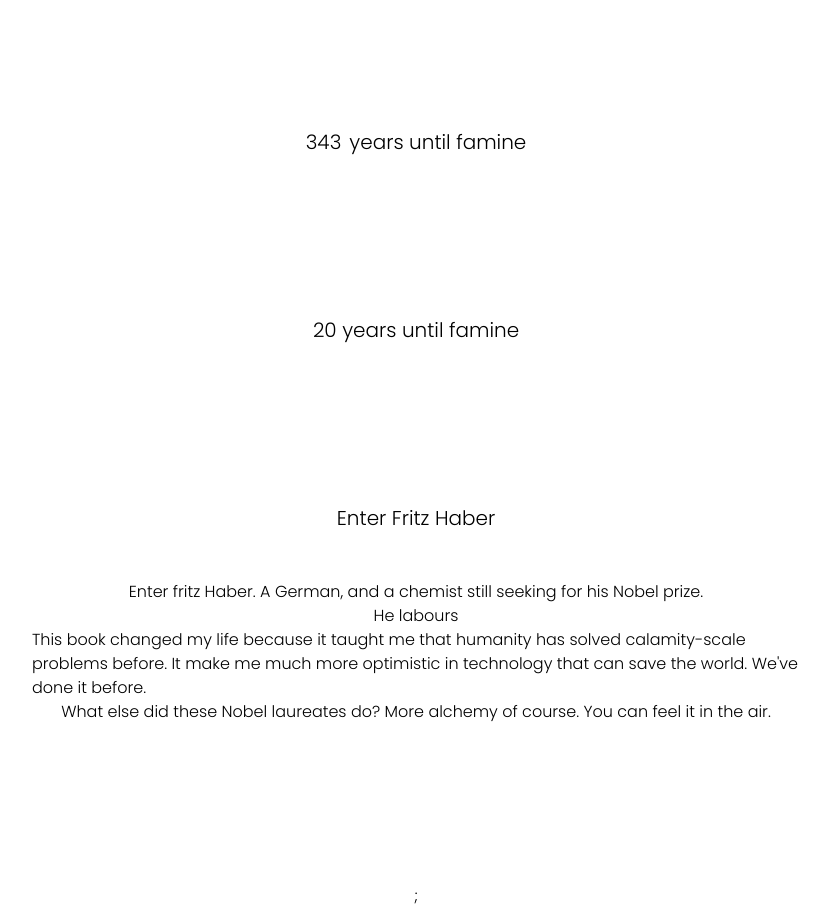
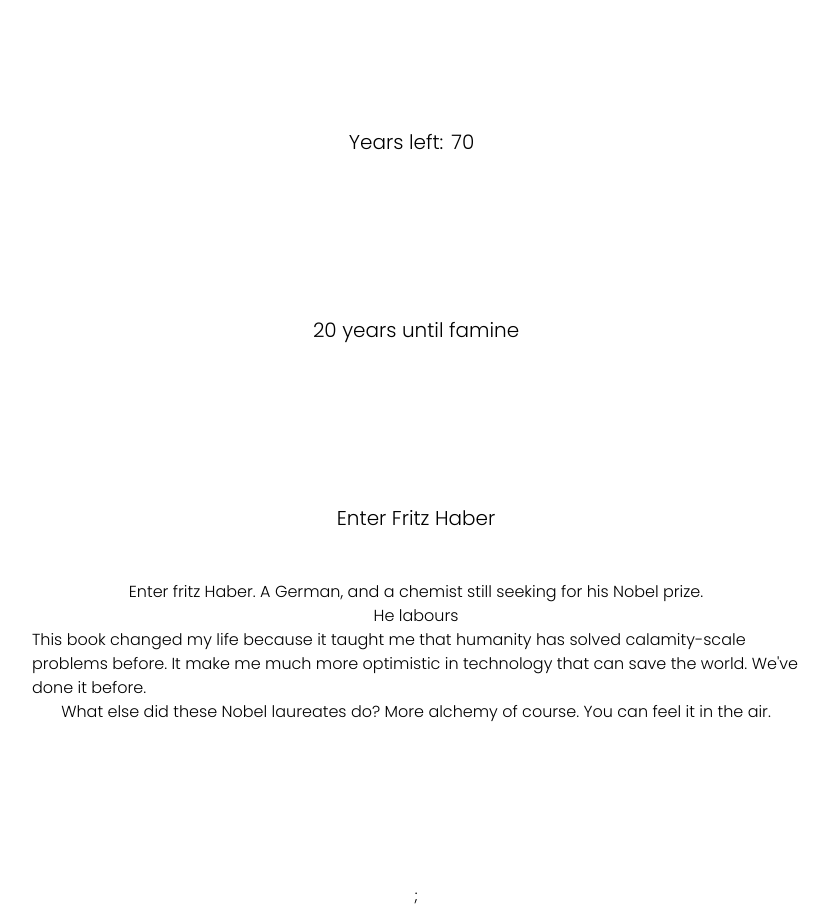
Before and after one commit to chongcurtis/chongcurtis.github.io, a Next.js app: page /books/the-alchemy-of-air in a window 1280 px wide. Shown: the part 1580-2488 px from the top of the page, without its empty margins (224-1053 px from the left). Built offline with nearby package versions, Linux system fonts and the light colour scheme.

Commit message:
exponential counting looks nice

```diff
--- a/src/pages/books/the-alchemy-of-air.tsx
+++ b/src/pages/books/the-alchemy-of-air.tsx
@@ -88,12 +88,8 @@ export default function TheAlchemyOfAir() {
             <p className="fade-in-on-scroll mt-40 text-2xl">The race to fix nitrogen had begun.</p>
             {/* <p className="fade-in-on-scroll mt-40 text-xl">31 years until famine</p> */}
             <div className="fade-in-on-scroll mt-40 flex flex-row justify-center text-xl">
-                <ExponentialCount
-                    startingNumber={10000}
-                    endingNumber={31}
-                    exponentialAmount={0.9}
-                />
-                <p className="ml-2">years until famine</p>
+                <p className="mr-2">Years left: </p>
+                <ExponentialCount startingNumber={100} endingNumber={31} exponentialAmount={0.95} />
             </div>
             <p className="fade-in-on-scroll mt-40 text-xl">20 years until famine</p>
             <p className="fade-in-on-scroll mt-40 text-xl">Enter Fritz Haber</p>
--- a/src/pages/books/the-alchemy-of-air/ExponentialCount.tsx
+++ b/src/pages/books/the-alchemy-of-air/ExponentialCount.tsx
@@ -18,19 +18,21 @@ export default function ExponentialCount({
     const comparator =
         startingNumber >= endingNumber
             ? (a: number, b: number) => {
-                  return a >= b;
+                  return a > b;
               }
             : (a: number, b: number) => {
-                  return a <= b;
+                  return a < b;
               };
 
     // write a function that takes a starting number, and an ending number, and exponentially counts up to the ending number within 3 seconds
     async function startExponentialCount() {
         // const startTime = Date.now();
+        let waitDuration = 200;
         while (comparator(displayNumber.current, endingNumber)) {
             // const elapsedMilliseconds = Date.now() - startTime;
-            displayNumber.current *= exponentialAmount;
-            await sleep(100); // Adjust sleep duration for desired count speed
+            displayNumber.current -= 1;
+            await sleep(waitDuration); // Adjust sleep duration for desired count speed
+            waitDuration *= exponentialAmount;
         }
     }
 
@@ -52,7 +54,7 @@ export default function ExponentialCount({
     }, [containerRef]);
 
     return (
-        <div className="fade-in-on-scroll" ref={containerRef}>
+        <div className="fade-in-on-scroll w-8" ref={containerRef}>
             {Math.round(displayNumber.current)}
         </div>
     );
```
